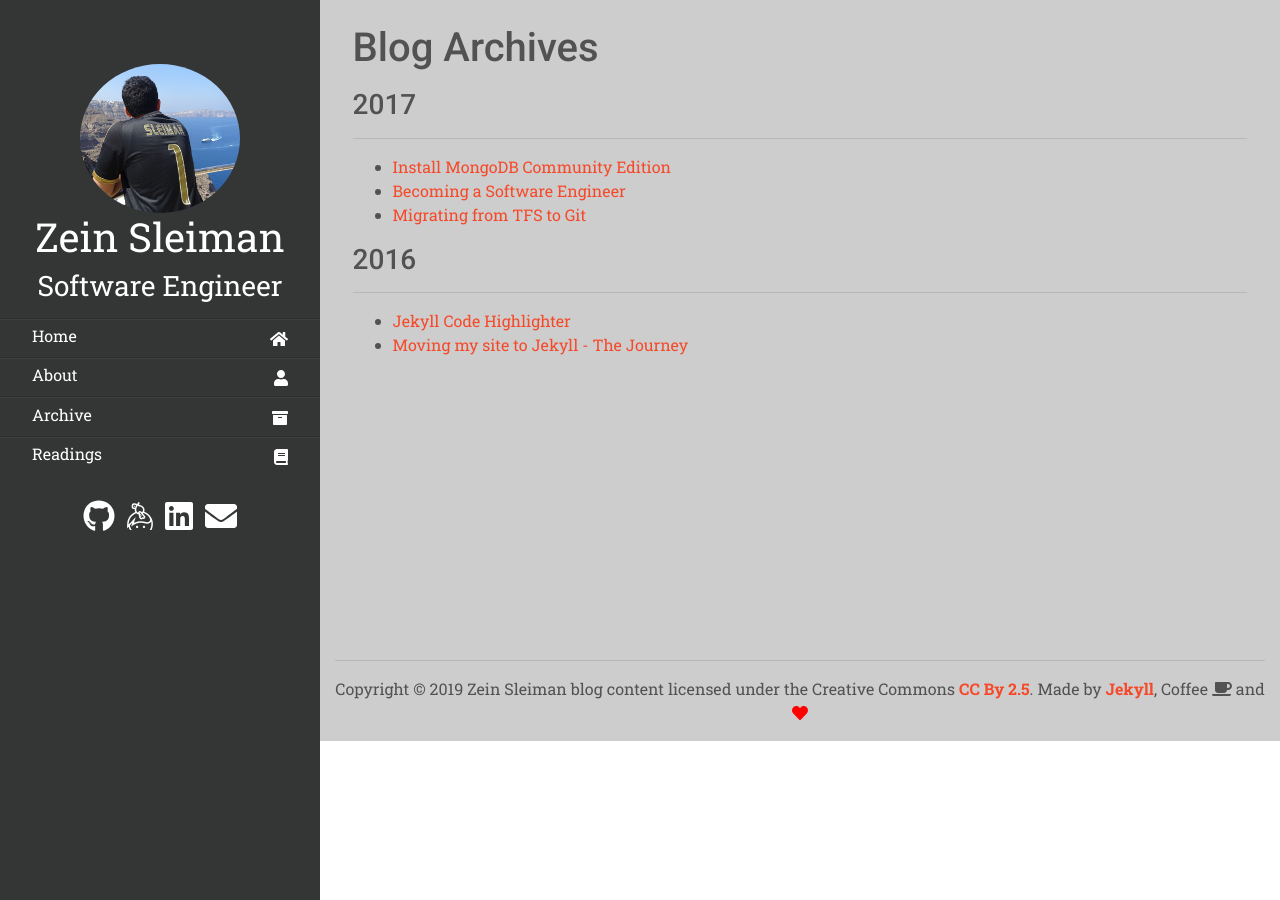
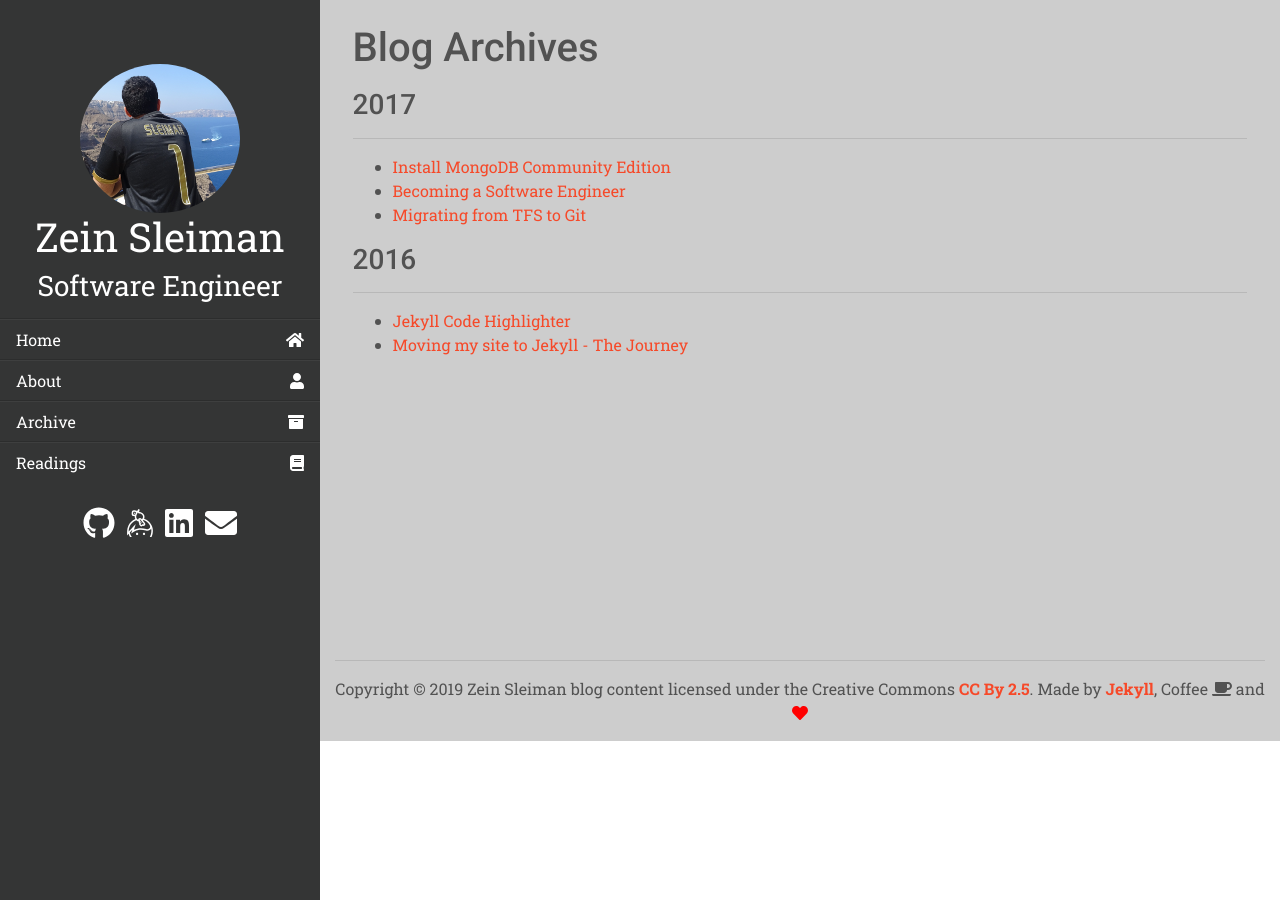
Before and after one commit to ZeinSleiman/zeinsleiman.github.io, a Jekyll site: the page built from archive/index.html, in a window 1280 px wide. Built offline with Jekyll 4.4.1, drawn with Linux system fonts in a browser that asks for light colours; nearby versions of some CDN libraries; comment, search, counter and statistics services are not loaded.

Commit message:
Fixed wrong format for nav in the side bar and minor issues in element alignments

```diff
--- a/_includes/sidebar.html
+++ b/_includes/sidebar.html
@@ -14,31 +14,27 @@
 	</h3>
 	{% endif %}
 </header>
-<nav class="nav flex-column align-middle my-3">
-	<li class="nav-item">
-		<a class="nav-link d-flex justify-content-between" href="/">
+<nav class="nav flex-column my-3">
+
+	<a class="nav-link d-flex justify-content-between align-items-center" href="/">
 		<span>Home</span>
 		<i class="fa fa-home"></i>
 	</a>
-	</li>
-	<li class="nav-item">
-		<a class="nav-link d-flex justify-content-between" href="/about/">
+
+	<a class="nav-link d-flex justify-content-between align-items-center" href="/about/">
 		<span class="d-inline-block">About</span>
 		<i class="fa fa-user"></i>
 	</a>
-	</li>
-	<li class="nav-item">
-		<a class="nav-link d-flex justify-content-between" href="/archive/">
+
+	<a class="nav-link d-flex justify-content-between align-items-center" href="/archive/">
 		<span class="d-inline-block">Archive</span>
 		<i class="fa fa-archive"></i>
 	</a>
-	</li>
-	<li class="nav-item">
-		<a class="nav-link d-flex justify-content-between" href="/books/">
+
+	<a class="nav-link d-flex justify-content-between align-items-center" href="/books/">
 		<span class="d-inline-block">Readings</span>
 		<i class="fa fa-book"></i>
 	</a>
-	</li>
 </nav>
 <div class="text-center pt-2">
 	<ul class="list-inline">
--- a/assets/css/style.css
+++ b/assets/css/style.css
@@ -134,9 +134,7 @@ blockquote p {
     color: #f64929;
 }
 
-.sidebar .nav .nav-item {
-    padding: 0.2em 1em;
-    line-height: 10px;
+.sidebar .nav .nav-link {
     border-top: solid 1px rgba(255, 255, 255, 0.05);
     box-shadow: 0 -1px 0 0 rgba(0, 0, 0, 0.15);
 }
```
Lines whose indentation alone changed are shown as unchanged.
